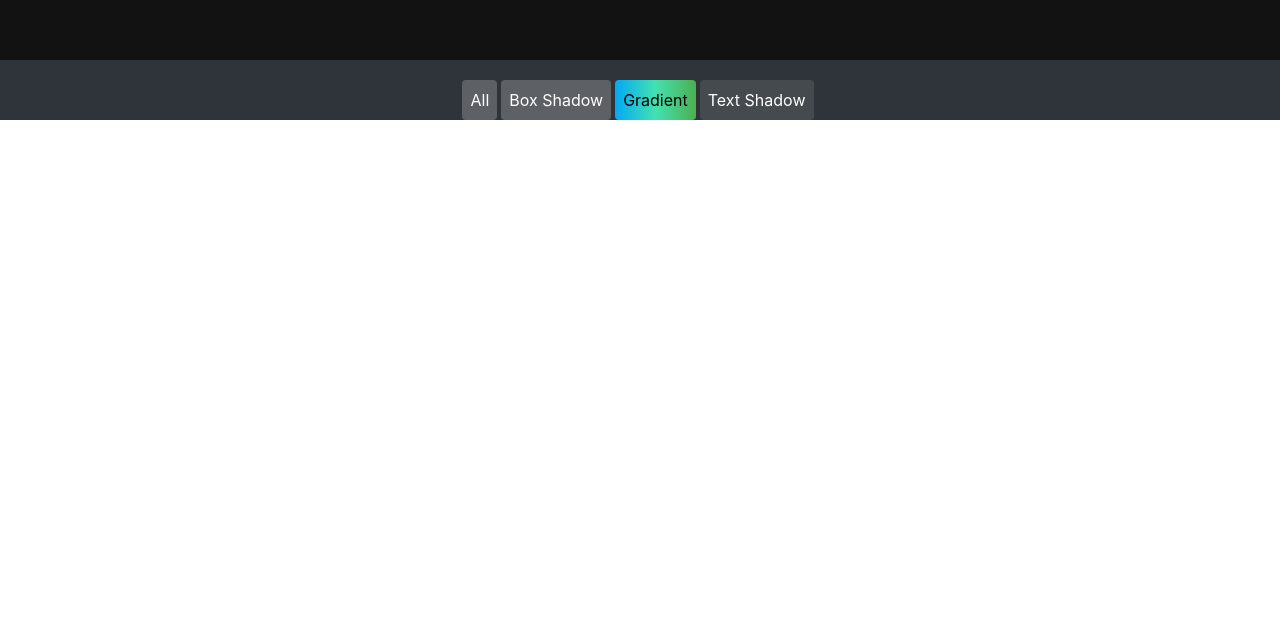
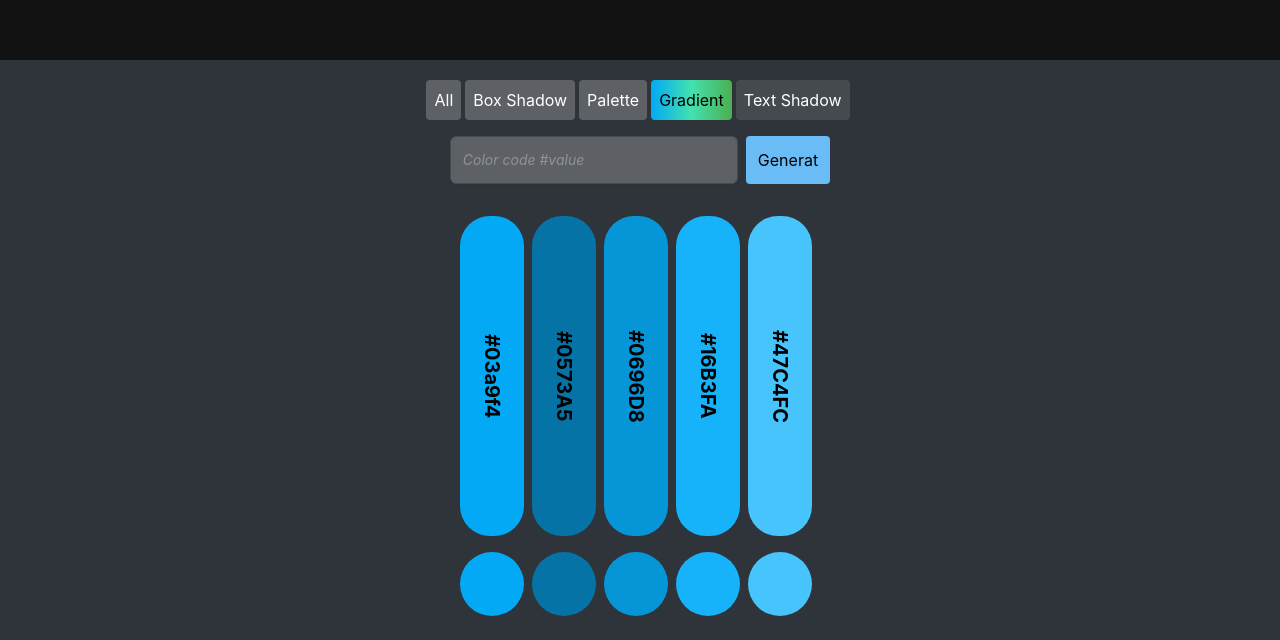
Before and after one commit to mazharzaka/thewebfather, a React (Create React App) app: page /palette in a window 1280 px wide. Shown: the part 628-1268 px from the top of the page. Before the commit the page ends 800 px from the top, so only its background shows below. Built offline with nearby package versions, Linux system fonts and the light colour scheme.

Commit message:
make text color white and black

```diff
--- a/package.json
+++ b/package.json
@@ -8,6 +8,7 @@
     "@testing-library/user-event": "^13.5.0",
     "@tsparticles/react": "^3.0.0",
     "@tsparticles/slim": "^3.3.0",
+    "axios": "^1.6.8",
     "react": "^18.2.0",
     "react-color-palette": "^7.1.0",
     "react-copy-to-clipboard": "^5.1.0",
--- a/src/components/generator/index.js
+++ b/src/components/generator/index.js
@@ -4,6 +4,7 @@ import {Route, Routes} from "react-router-dom";
 import {Link} from "react-router-dom";
 import Gradient from "../gradient";
 import TextShadow from "../Textshadow";
+import Palette from "../palette";
 
 function Generator() {
   const btn = (e) => {
@@ -24,6 +25,13 @@ function Generator() {
           className="cursor-pointer transition-colors  delay-200 h-10 p-2 mt-5 mr-1 rounded text-white flex items-center justify-center bg-black-400">
           Box Shadow
         </div>{" "}
+        <Link to="/palette">
+          <div
+            onClick={btn}
+            className="cursor-pointer transition-colors  delay-200 h-10 p-2 mt-5 mr-1 rounded text-white flex items-center justify-center bg-black-400">
+            Palette
+          </div>
+        </Link>{" "}
         <Link to="/">
           <div
             id="active-btn"
@@ -43,6 +51,7 @@ function Generator() {
       <Routes>
         <Route path="/" element={<Gradient />} exact />
         <Route path="/textshadow" element={<TextShadow />} exact />
+        <Route path="/palette" element={<Palette />} exact />
       </Routes>
     </div>
   );
--- /dev/null
+++ b/src/components/palette/index.js
@@ -0,0 +1,123 @@
+import axios from "axios";
+import React, {useState} from "react";
+
+function Palette() {
+  const [data, setData] = useState(null);
+  const [color, setcolor] = useState("#03a9f4");
+  const Generat = () => {
+    let value = document.querySelector("#colorinput").value;
+    if (!value.includes("#")) {
+      value = "#" + value;
+    }
+    let Reg_Exp = /^#[0-9A-F]{6}$/i;
+
+    if (Reg_Exp.test(value)) {
+      value = value.substr(1);
+      console.log(value);
+      axios
+        .get(
+          `https://www.thecolorapi.com/scheme?hex=${value}&mode=monochrome&count=5`,
+          {
+            headers: {
+              "Content-Type": "application/json",
+            },
+          }
+        )
+        .then(function (response) {
+          // handle success
+          setcolor("#" + value);
+          setData(response.data);
+          console.log(response.data);
+        })
+        .catch(function (error) {
+          // handle error
+          console.log(error);
+        });
+    }
+  };
+  return (
+    <div className="w-full">
+      <div className="w-full flex justify-center mt-4 mb-4">
+        <input
+          type="text"
+          id="colorinput"
+          placeholder="Color code #value"
+          class="placeholder:italic placeholder:text-black-600 block text-white bg-black-400 w-72 border border-black-300 rounded-md py-2 pl-3 pr-3 shadow-sm focus:outline-none focus:border-sky-500 focus:ring-blue-600 focus:ring-1 sm:text-sm"
+        />
+        <button
+          onClick={Generat}
+          className="rounded bg-blue-300  hover:bg-blue-200 ml-2 hover:text-white p-3">
+          Generat
+        </button>
+      </div>
+      <div className="w-full  flex items-center flex-col">
+        <div className="h-80 flex mt-4 mb-4">
+          <div
+            className="w-16 rounded-[30px] [writing-mode:vertical-lr]   mr-2  flex font-bold text-xl  justify-center items-center"
+            style={{background: `${color}`}}>
+            {color}
+          </div>
+          {data === null ? (
+            <>
+              <div
+                className="w-16 rounded-[30px] [writing-mode:vertical-lr] font-bold text-xl  flex  justify-center items-center mr-2 bg-[#0573A5]"
+                style={{}}>
+                #0573A5
+              </div>
+              <div
+                className="w-16 rounded-[30px] [writing-mode:vertical-lr] font-bold text-xl  flex  justify-center items-center mr-2 bg-[#0696D8]"
+                style={{}}>
+                #0696D8
+              </div>
+              <div
+                className="w-16 rounded-[30px] [writing-mode:vertical-lr] font-bold text-xl  flex  justify-center items-center mr-2 bg-[#16B3FA]"
+                style={{}}>
+                #16B3FA
+              </div>
+              <div
+                className="w-16 rounded-[30px] [writing-mode:vertical-lr] font-bold text-xl  flex  justify-center items-center mr-2 bg-[#47C4FC]"
+                style={{}}>
+                #47C4FC
+              </div>
+            </>
+          ) : (
+            data.colors.map((e) => (
+              <div
+                className="w-16 rounded-[30px]  mr-2 [writing-mode:vertical-lr] font-bold text-xl  flex  justify-center items-center"
+                style={{
+                  background: `${e.hex.value}`,
+                  color:
+                    e.rgb.r * 0.299 + e.rgb.b * 0.587 + e.rgb.g * 0.114 > 186
+                      ? "black"
+                      : "white",
+                }}>
+                {e.hex.value}
+              </div>
+            ))
+          )}
+        </div>
+        <div className="flex mb-4">
+          <div
+            className="h-16 rounded-full w-16 mr-2  mb-2 "
+            style={{background: `${color}`}}></div>
+          {data === null ? (
+            <>
+              <div className="h-16 rounded-full w-16 mr-2 mb-2 bg-[#0573A5]"></div>
+              <div className="h-16 rounded-full w-16 mr-2 mb-2 bg-[#0696D8]"></div>
+              <div className="h-16 rounded-full w-16 mr-2 mb-2 bg-[#16B3FA]"></div>
+              <div className="h-16 rounded-full w-16 mr-2 mb-2 bg-[#47C4FC]"></div>
+            </>
+          ) : (
+            data.colors.map((e) => (
+              <div
+                className="h-16 rounded-full w-16 mr-2 mb-2"
+                style={{background: `${e.hex.value}`}}></div>
+            ))
+          )}
+        </div>
+      </div>
+    </div>
+  );
+}
+
+export default Palette;
```
Also changed, not shown: 1 other file (tests, documents, lock files or other folders).
